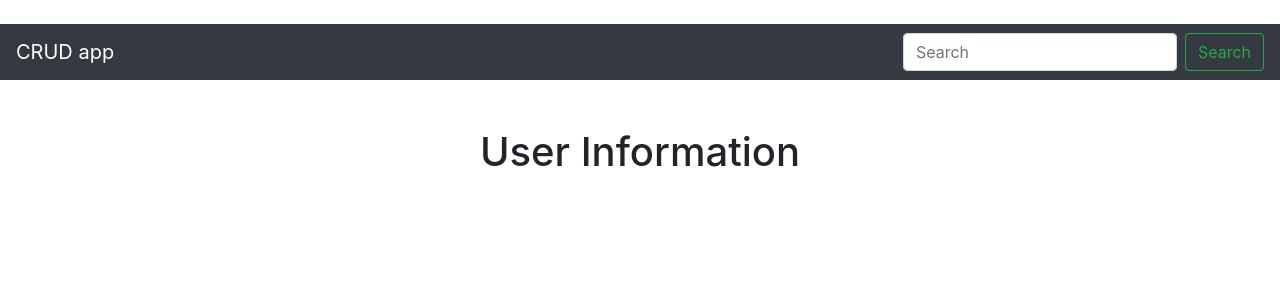
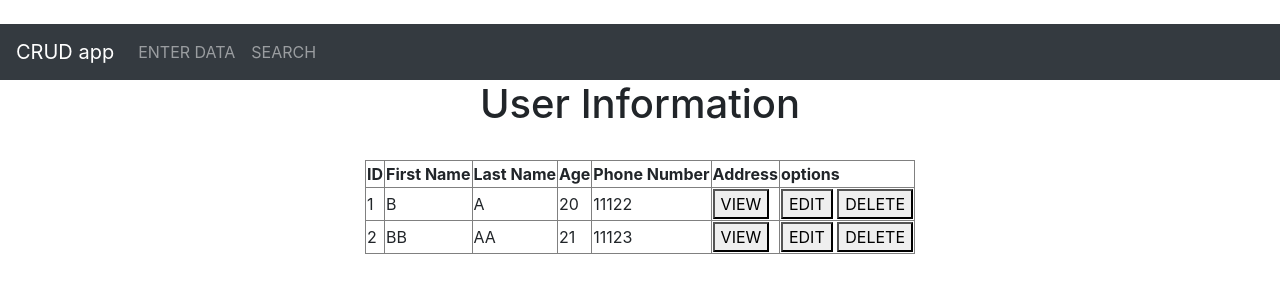
Before and after one commit to danuboom/crudapp, a Flask app: page / in a window 1280 px wide. Shown: the top 300 px of the page. Run offline with Flask 3, Linux system fonts and the light colour scheme; data comes from the database, SQL or seed files in the repository; both versions use the stored data as it was after the commit; some libraries are stand-ins or nearby versions.

Commit message:
Add some error handling and finish all CRUD function

```diff
--- a/app.py
+++ b/app.py
@@ -1,10 +1,86 @@
-from flask import Flask, render_template,url_for, request
+from flask import Flask, render_template,url_for, request, flash,redirect
+import mysql.connector
+import MySQLdb.cursors
+
 app = Flask(__name__)
 
+app.config['SECRET_KEY'] = 'YVHi2tUOIzNUYsq6klltzA'
 
-@app.route("/")
+connection = mysql.connector.connect(
+    host="localhost",
+    port="3306",
+    user="root",
+    password="",
+    database="user_info",
+    auth_plugin='mysql_native_password'
+)
+
+db_cursor = connection.cursor(dictionary=True)
+
+@app.route("/", methods=['GET', 'POST'])
 def index():
-    return render_template('index.html')
+    records = []
+    try:
+        db_cursor = connection.cursor(MySQLdb.cursors.DictCursor)
+        db_cursor.execute("select * from person left join address on person.person_id = address.person_id")
+        records=db_cursor.fetchall()
+
+    except mysql.connector.Error as err:
+        print(f"Error: {err}")
+
+    return render_template('index.html',data=records)
+
+@app.route("/info_form", methods=['GET','POST'])
+def info_form():
+    error_messages = []
+    if request.method == 'POST':
+        print("test")
+        first_name = request.form['first_name']
+        last_name = request.form['last_name']
+        age = request.form['age']
+        phone_number = request.form['phone_number']
+        street = request.form['street']
+        district = request.form['district']
+        province = request.form['province']
+        postal_code = request.form['postal_code']
+
+        if not first_name:
+            error_messages.append("First name is required")
+
+        if age:
+            try:
+                age = int(age)
+                if age < 0:
+                    error_messages.append("Age must be non-negative")
+            except ValueError:
+                error_messages.append("Age must be a number")
+
+        if postal_code:
+            try:
+                postal_code = int(postal_code)
+                if postal_code < 0:
+                    error_messages.append("Postal code must be non-negative")
+            except ValueError:
+                error_messages.append("Postal code must be a number")
+
+        if error_messages:
+            error_messages = ' , '.join(error_messages)
+            flash(error_messages)
+            return render_template('info_form.html', errors=error_messages)
+
+        db_cursor = connection.cursor(MySQLdb.cursors.DictCursor)
+        db_cursor.execute("INSERT INTO person (first_name, last_name, age, phone_number) VALUES (%s, %s, %s, %s)",
+                (first_name, last_name, age, phone_number,))
+        person_id = db_cursor.lastrowid
+
+        db_cursor.execute("INSERT INTO address (person_id, street, district, province, postal_code) VALUES (%s, %s, %s, %s, %s)",
+                    (person_id, street, district, province, postal_code,))
+        connection.commit()
+
+        flash('success')
+        return redirect(url_for('index'))
+
+    return render_template('info_form.html',)
 
 @app.errorhandler(404)
 def page_not_found(e):
@@ -15,5 +91,148 @@ def page_not_found(e):
     return render_template('500.html'), 500
 
 
+@app.route("/userinfo/<user_id>")
+def userinfo(user_id):
+    db_cursor = connection.cursor(MySQLdb.cursors.DictCursor)
+    query = " select * from person left join address on person.person_id = address.person_id where person.person_id = %s"
+    db_cursor.execute(query, (user_id,))
+    data =  db_cursor.fetchone()
+    return render_template('userinfo.html', data = data)
+
+@app.route("/edit/<user_id>", methods=['GET','POST'])
+def edit(user_id):
+    error_messages = []
+    db_cursor = connection.cursor(MySQLdb.cursors.DictCursor)
+    db_cursor.execute(" select * from person left join address on person.person_id = address.person_id where person.person_id = %s", (user_id,))
+    data = db_cursor.fetchone()
+
+    if request.method == 'POST':
+
+        first_name = request.form['first_name']
+        last_name = request.form['last_name']
+        age = request.form['age']
+        phone_number = request.form['phone_number']
+        street = request.form['street']
+        district = request.form['district']
+        province = request.form['province']
+        postal_code = request.form['postal_code']
+
+        if not first_name:
+            error_messages.append("First name is required")
+
+        if age:
+            try:
+                age = int(age)
+                if age < 0:
+                    error_messages.append("Age must be non-negative")
+            except ValueError:
+                error_messages.append("Age must be a number")
+
+        if postal_code:
+            try:
+                postal_code = int(postal_code)
+                if postal_code < 0:
+                    error_messages.append("Postal code must be non-negative")
+            except ValueError:
+                error_messages.append("Postal code must be a number")
+
+        if error_messages:
+            error_messages = ' , '.join(error_messages)
+            flash(error_messages)
+            return render_template('edit.html',data=data, errors=error_messages)
+
+        db_cursor.execute("UPDATE person SET first_name = %s, last_name = %s, age = %s, phone_number = %s WHERE person_id = %s",
+                (first_name, last_name, age, phone_number,user_id,))
+        db_cursor.execute("UPDATE address SET street = %s, district = %s, province = %s, postal_code = %s WHERE person_id = %s",
+                (street, district, province, postal_code, user_id,))
+        connection.commit()
+        flash('success')
+        return redirect(url_for('index'))
+
+
+    return render_template('edit.html', data = data)
+
+@app.route("/delete/<user_id>", methods=['GET', 'POST'])
+def delete(user_id):
+    db_cursor = connection.cursor(MySQLdb.cursors.DictCursor)
+    query1 = "delete from address where person_id = %s"
+    query2 = "delete from person where person_id = %s"
+    db_cursor.execute(query1, (user_id,))
+    db_cursor.execute(query2, (user_id,))
+    connection.commit()
+    flash('Successfully deleted')
+
+    return redirect(url_for('index'))
+
+@app.route("/search", methods=['GET','POST'])
+def search():
+    error_messages = []
+
+    if request.method == 'POST':
+        user_id = request.form['user_id']
+        first_name = request.form['first_name']
+        last_name = request.form['last_name']
+        age = request.form['age']
+        phone_number = request.form['phone_number']
+        street = request.form['street']
+        district = request.form['district']
+        province = request.form['province']
+        postal_code = request.form['postal_code']
+
+        if age:
+            try:
+                age = int(age)
+                if age < 0:
+                    error_messages.append("Age must be non-negative")
+            except ValueError:
+                error_messages.append("Age must be a number")
+
+        if postal_code:
+            try:
+                postal_code = int(postal_code)
+                if postal_code < 0:
+                    error_messages.append("Postal code must be non-negative")
+            except ValueError:
+                error_messages.append("Postal code must be a number")
+
+        if user_id:
+            try:
+                user_id = int(user_id)
+                if user_id < 0:
+                    error_messages.append("User ID must be non-negative")
+            except ValueError:
+                error_messages.append("User ID code must be a number")
+
+        if error_messages:
+            error_messages = ' , '.join(error_messages)
+            flash(error_messages)
+            return render_template('search.html',errors=error_messages)
+
+        db_cursor = connection.cursor(MySQLdb.cursors.DictCursor)
+        db_cursor.execute("""
+                    SELECT p.person_id, p.first_name, p.last_name,
+                        p.age, p.phone_number, a.street, a.district, a.province, a.postal_code
+                    FROM person p
+                    JOIN address a ON p.person_id = a.person_id
+                    WHERE p.person_id = %s
+                        OR p.first_name = %s
+                        OR p.last_name = %s
+                        OR p.age = %s
+                        OR p.phone_number = %s
+                        OR a.street = %s
+                        OR a.district = %s
+                        OR a.province = %s
+                        OR a.postal_code = %s
+                      """,
+                    (user_id, first_name, last_name, age, phone_number,street,
+                     district, province,postal_code,))
+        data = db_cursor.fetchall()
+
+        return render_template('search_result.html',data = data)
+
+    return render_template('search.html')
+
+
+
 if __name__ == '__main__':
     app.run(debug=True)
--- a/templates/index.html
+++ b/templates/index.html
@@ -2,12 +2,54 @@
 
 
 {% block content %}
-<div class="content">
-    <h1 style="text-align: center">
+        {% for mesg in get_flashed_messages() %}
+        <br/>
+        <p style="text-align:center;color: red" >{{ mesg }}</p>
+        {% endfor %}
+        <h1 style="text-align: center">User Information</h1>
         <br/>
 
-        User Information
-    </h1>
-</div>
+    <table style="margin: 0px auto;" style="text-align: center" border = "1" cellspacing = "15">
+        <thead>
+        <tr>
+            <th>ID</th>
+            <th>First Name</th>
+            <th>Last Name</th>
+            <th>Age</th>
+            <th>Phone Number</th>
+            <th>Address</th>
+            <th>options</th>
+        </tr>
+        </thead>
+        <tbody>
+        {% for row in data%}
+        <tr>
+            <td>{{row[0]}}</td>
+            <td>{{row[1]}}</td>
+            <td>{{row[2]}}</td>
+            <td>{{row[3]}}</td>
+            <td>{{row[4]}}</td>
+
+            <td>
+                <a href="{{ url_for('userinfo', user_id = row[0]) }}">
+                    <button>VIEW</button>
+                </a>
+            </td>
+
+            <td>
+                <a href="{{ url_for('edit', user_id = row[0]) }}">
+                    <button>EDIT</button>
+                </a>
+
+            <a href="{{ url_for('delete', user_id = row[0]) }}">
+                <button>DELETE</button>
+            </a>
+            </td>
+        </tr>
+        {% endfor %}
+        </tbody>
+    </table>
+
+
 
 {% endblock %}
--- a/templates/navbar.html
+++ b/templates/navbar.html
@@ -6,16 +6,24 @@
 
     <div class="collapse navbar-collapse" id="navbarSupportedContent">
       <ul class="navbar-nav mr-auto">
-        <!--
+
         <li class="nav-item">
-          <a class="nav-link" href="#">Link</a>
+          <a class="nav-link" href="{{ url_for('info_form')}}">ENTER DATA</a>
         </li>
-        -->
+
+        <li class="nav-item">
+          <a class="nav-link" href="{{ url_for('search')}}">SEARCH</a>
+        </li>
+
 
       </ul>
+
+
+      <!--
       <form class="form-inline my-2 my-lg-0">
         <input class="form-control mr-sm-2" type="search" placeholder="Search" aria-label="Search">
         <button class="btn btn-outline-success my-2 my-sm-0" type="submit">Search</button>
       </form>
+      -->
     </div>
   </nav>
```
Also changed, not shown: database.py (+22 -9 lines), templates/edit.html (added, +57 -0 lines), templates/info_form.html (added, +78 -0 lines), templates/search.html (added, +36 -0 lines), templates/search_result.html (added, +53 -0 lines), templates/userinfo.html (added, +44 -0 lines), user_info.sql (added, +112 -0 lines), templates/delete.html (added).
